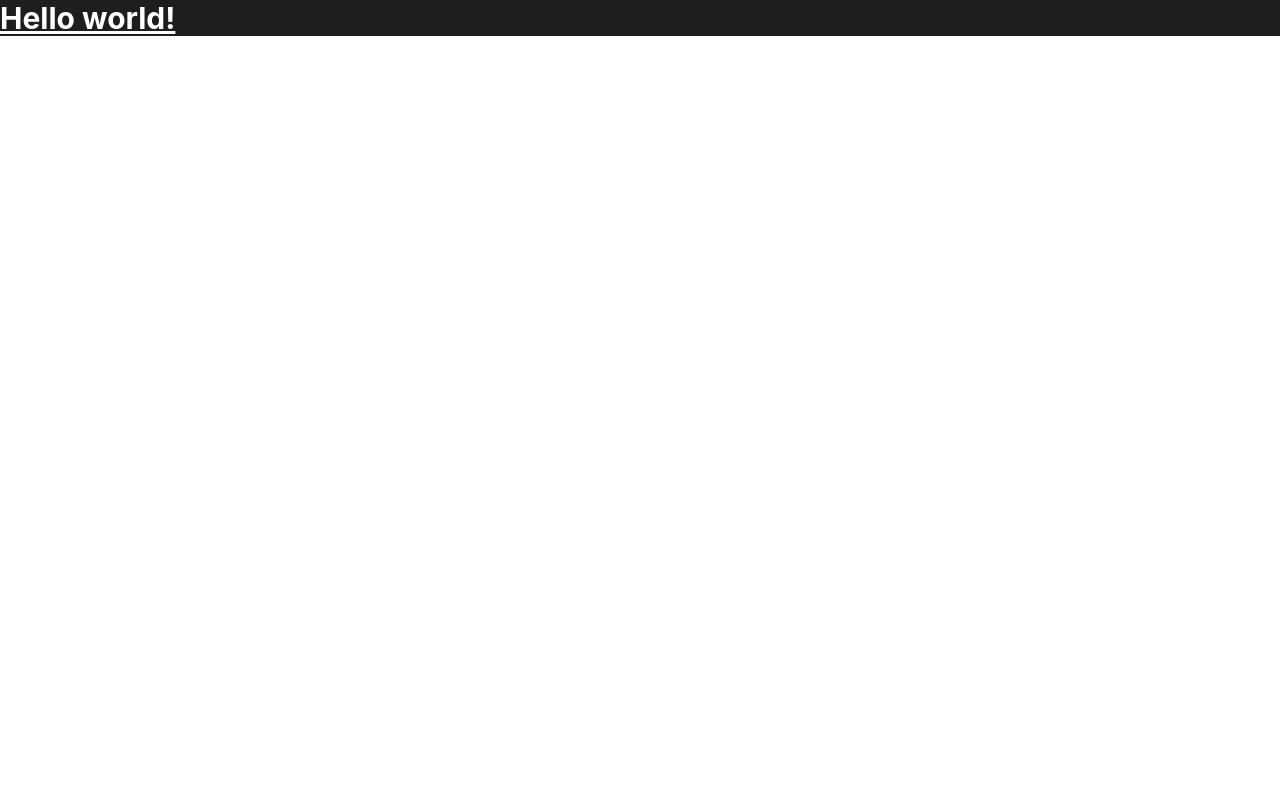
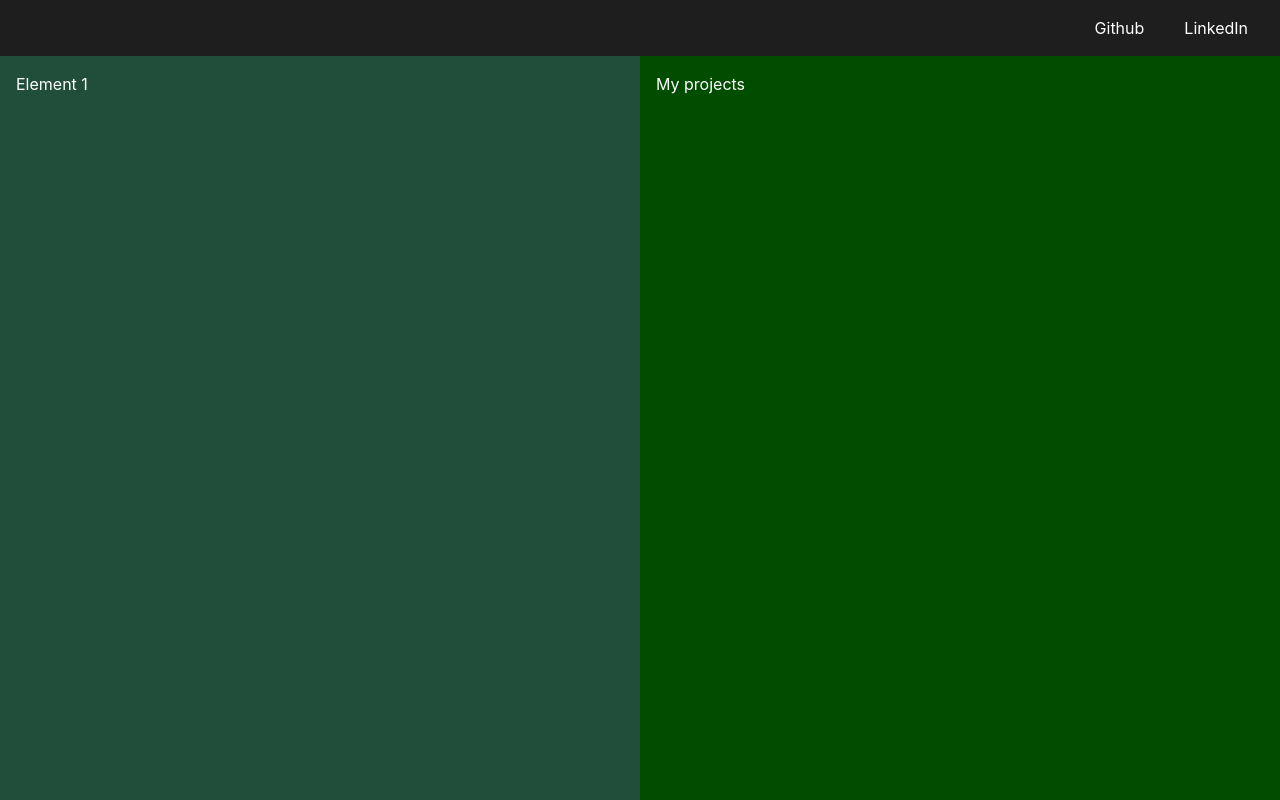
Before and after one commit to Aldeberian/portfolio-website, a React (Create React App) app: page / in a window 1280 px wide. Built offline with nearby package versions, Linux system fonts and the light colour scheme.

Commit message:
:bricks: Setup of the structure

```diff
--- a/package.json
+++ b/package.json
@@ -8,6 +8,7 @@
     "@testing-library/user-event": "^13.5.0",
     "react": "^18.2.0",
     "react-dom": "^18.2.0",
+    "react-router-dom": "^6.18.0",
     "react-scripts": "5.0.1",
     "web-vitals": "^2.1.4"
   },
--- a/src/App.js
+++ b/src/App.js
@@ -1,11 +1,27 @@
 import logo from './logo.svg';
 import './App.css';
 
+import {
+  BrowserRouter as Router,
+  Routes,
+  Route,
+} from "react-router-dom";
+import Navbar from "./components/Navbar";
+import ProjectsPage from "./pages/ProjectsPage";
+import HomePage from "./pages/HomePage";
+
 function App() {
   return (
-      <h1 className="bg-csbg text-cstxt text-3xl font-bold underline">
-        Hello world!
-      </h1>
+      <Router>
+          <div className="w-screen h-screen max-h-screen max-w-screen flex flex-col">
+              <Navbar />
+
+              <Routes>
+                  <Route path="/" element={<HomePage />} />
+                  <Route path="/Projects" element={<ProjectsPage />} />
+              </Routes>
+          </div>
+      </Router>
   );
 }
 
--- /dev/null
+++ b/src/components/Navbar.jsx
@@ -0,0 +1,10 @@
+const Navbar = () => {
+    return (
+        <div className="max-w-screen pr-8 w-full bg-csbg p-4 flex justify-end gap-10">
+            <p>Github</p>
+            <p>LinkedIn</p>
+        </div>
+    )
+};
+
+export default Navbar;
--- a/src/index.css
+++ b/src/index.css
@@ -3,6 +3,7 @@
 @tailwind utilities;
 
 body {
+  color: #FFFFFF;
   margin: 0;
   font-family: -apple-system, BlinkMacSystemFont, 'Segoe UI', 'Roboto', 'Oxygen',
     'Ubuntu', 'Cantarell', 'Fira Sans', 'Droid Sans', 'Helvetica Neue',
--- /dev/null
+++ b/src/pages/HomePage.jsx
@@ -0,0 +1,14 @@
+import { Link } from 'react-router-dom'
+
+const HomePage = () => {
+    return (
+        <div className="flex-1 flex flex-col lg:flex-row lg:overflow-hidden overflow-y-auto ">
+            <div className="w-full lg:w-1/2 lg:h-full flex-1 p-4 bg-cssec">Element 1</div>
+            <div className="w-full lg:w-1/2 lg:h-full flex-1 p-4 bg-csacc">
+                <Link to="/Projects"> My projects </Link>
+            </div>
+        </div>
+    )
+};
+
+export default HomePage;
--- /dev/null
+++ b/src/pages/ProjectsPage.jsx
@@ -0,0 +1,9 @@
+const ProjectsPage = () => {
+    return (
+        <div className="bg-csbg flex-1 flex flex-col overflow-y-auto ">
+            <p>Mes projets</p>
+        </div>
+    )
+};
+
+export default ProjectsPage;
--- a/tailwind.config.js
+++ b/tailwind.config.js
@@ -7,7 +7,6 @@ module.exports = {
     extend: {
       colors: {
         'csbg': '#1E1E1E',
-        'cstxt': '#ffffff',
         'csprim': '#3E6B48',
         'cssec': '#214E3A',
         'csacc': '#004d00',
```
Also changed, not shown: 1 other file (tests, documents, lock files or other folders).
